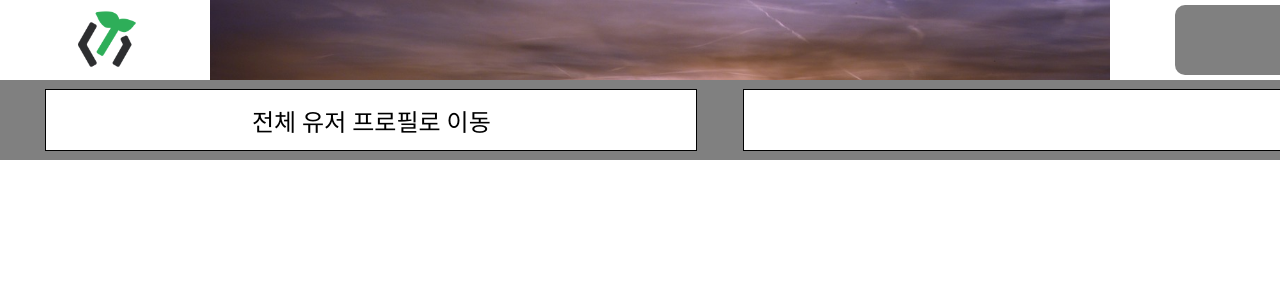
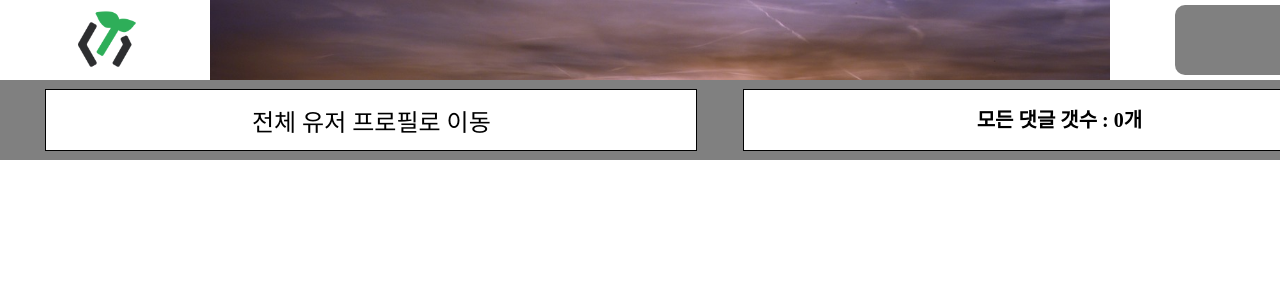
Before and after one commit to potato-club/Hat_Gamza, a React (Create React App) app: page / in a window 1280 px wide. Shown: the top 300 px of the page. Built offline with nearby package versions, Linux system fonts and the light colour scheme; no server answers.

Commit message:
feat: 개시물, 댓글 애니메이션

```diff
--- a/src/components/header/bottom/BottomHeader.tsx
+++ b/src/components/header/bottom/BottomHeader.tsx
@@ -1,4 +1,5 @@
 import styled from 'styled-components';
+import YesterdayPostComment from './YesterdayPostComment';
 
 const BottomHeader = () => {
 
@@ -11,7 +12,9 @@ const BottomHeader = () => {
             <ToUserProfile>
                 <ClickSpan onClick={ClickToUser}>전체 유저 프로필로 이동</ClickSpan>
             </ToUserProfile>
-            <YesterdayInfo/>
+            <YesterdayInfo>
+                <YesterdayPostComment/>
+            </YesterdayInfo>
         </BottomContainer>
     );
 };
@@ -43,6 +46,7 @@ border: 1px solid;
 background-color: white;
 width: 650px;
 height: 60px;
+display: flex;
 flex-direction: row;
 justify-content: center;
 align-items: center;
--- /dev/null
+++ b/src/components/header/bottom/YesterdayPostComment.tsx
@@ -0,0 +1,63 @@
+import { useEffect, useState } from "react";
+import { Post } from "../../../types/Post";
+import { Comment } from "../../../types/Comment";
+import { fetchPost } from "../../../api/fetchPost";
+import { fetchComment } from "../../../api/fetchComment";
+import styled, { keyframes } from "styled-components";
+
+const YesterdayPostComment = () => {
+
+    const [posts, setPosts] = useState<Post[]>([]);
+    const [comments,setComments] = useState<Comment[]>([]);
+
+    useEffect(() => {
+        const fetchData = async() => {
+            try {
+                const fetchPostData = await fetchPost();
+                const fetchCommentData = await fetchComment();
+
+                setComments(fetchCommentData);
+                setPosts(fetchPostData);
+            } catch (error) {
+                throw error;
+            }
+        }
+        fetchData();
+    },[]);
+
+    return (
+        <Yesterday>
+            <Wrapper>
+                <Divs>모든 개시물 갯수 : {posts.length}개</Divs>
+                <Divs>모든 댓글 갯수 : {comments.length}개</Divs>
+                <Divs>모든 개시물 갯수 : {posts.length}개</Divs>
+                <Divs>모든 댓글 갯수 : {comments.length}개</Divs>
+                <Divs>모든 개시물 갯수 : {posts.length}개</Divs>
+            </Wrapper>
+        </Yesterday>
+    );
+};
+
+export default YesterdayPostComment;
+
+const Yesterday = styled.div`
+    height: 25px;
+    overflow: hidden;
+`
+
+const scroll = keyframes`
+    0%, 20%{transform: translateY(0%)}
+    25%, 45%{transform: translateY(-20%)}
+    50%, 70%{transform: translateY(-40%)}
+    75%,95%{transform: translateY(-60%)}
+    100%{transform: translateY(-80%)}
+`
+
+const Wrapper = styled.div`
+    animation: ${scroll} 12s linear infinite;
+`
+
+const Divs = styled.div`
+font-size: 20px;
+font-weight: bold;
+`
```
